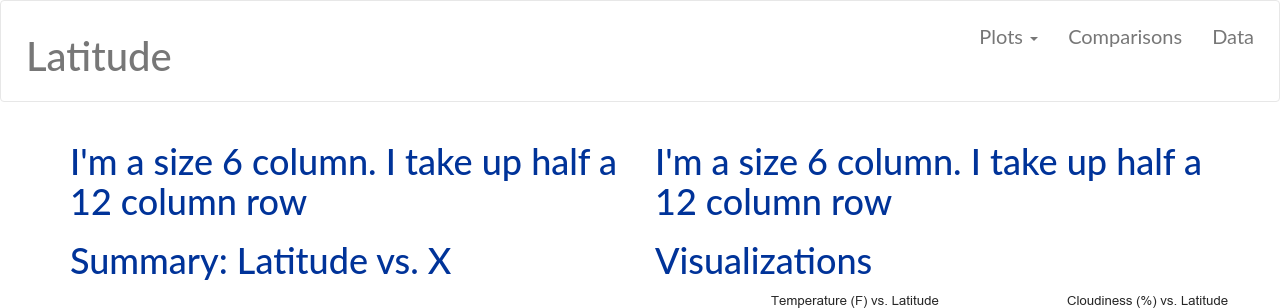
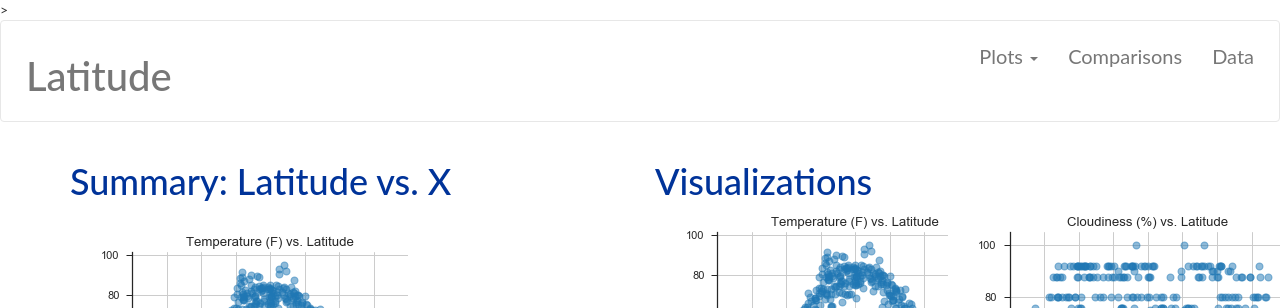
Before and after one commit to christa-fields/Web_HW, a plain HTML site: page index.html in a window 1280 px wide. Shown: the top 308 px of the page. Drawn offline with nearby package versions, Linux system fonts and the light colour scheme.

Commit message:
add revised index

```diff
--- a/index.html
+++ b/index.html
@@ -3,13 +3,11 @@
 
     <head>
             <meta charset="UTF-8">
-            <title>Web_HW_Landing</title>
+            <title>Web_HW_Index</title>
 
             <!-- Bring in our bootstrap stylesheet -->
             <link rel="stylesheet" href="https://maxcdn.bootstrapcdn.com/bootstrap/3.3.6/css/bootstrap.min.css">
-            <link rel="stylesheet" href="Web_HW.css">
-            <script src="https://ajax.googleapis.com/ajax/libs/jquery/2.2.1/jquery.min.js"></script>
-            <script src="http://maxcdn.bootstrapcdn.com/bootstrap/3.3.6/js/bootstrap.min.js"></script>
+            <link rel="stylesheet" href="Web_HW.css">>
     </head>
 
 <!-- Navigation Bar-->
@@ -54,7 +52,7 @@
 
       <!-- First of two columns -->
       <div class="col-md-6">
-        <h1>I'm a size 6 column. I take up half a 12 column row</h1>
+
         <h1>Summary: Latitude vs. X</h1>
         <br/>
 
@@ -71,7 +69,7 @@
 
       <!-- Second of two columns -->
       <div class="col-md-6">
-        <h1>I'm a size 6 column. I take up half a 12 column row</h1>
+
         <h1>Visualizations</h1>
         <div class="row">
                 <div class="col-md-6">
```
